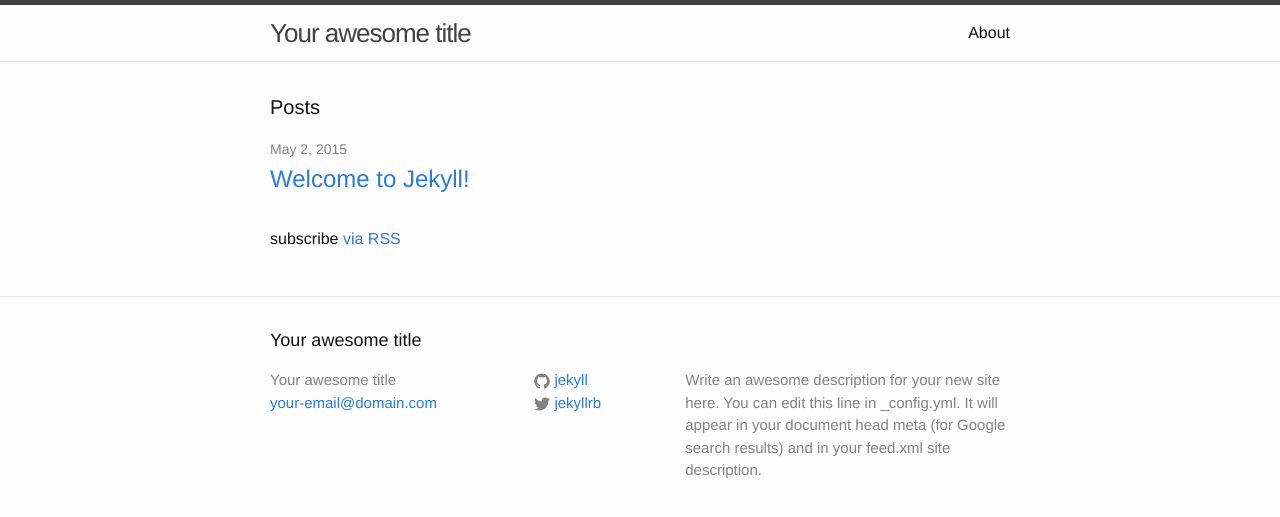
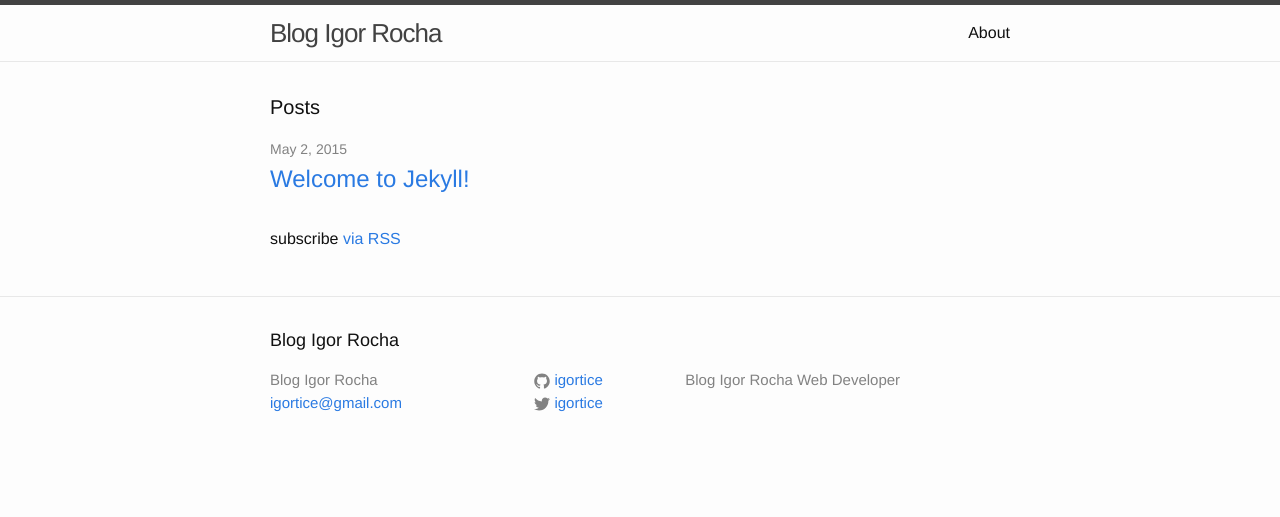
Before and after one commit to igortice/jekyll_teste, a Jekyll site: the page built from index.html, in a window 1280 px wide. Shown: the top 517 px of the page. Built offline with Jekyll 4.4.1, drawn with Linux system fonts in a browser that asks for light colours.

Commit message:
init config

```diff
--- a/_config.yml
+++ b/_config.yml
@@ -1,14 +1,12 @@
 # Site settings
-title: Your awesome title
-email: your-email@domain.com
+title: Blog Igor Rocha
+email: igortice@gmail.com
 description: > # this means to ignore newlines until "baseurl:"
-  Write an awesome description for your new site here. You can edit this
-  line in _config.yml. It will appear in your document head meta (for
-  Google search results) and in your feed.xml site description.
+  Blog Igor Rocha Web Developer
 baseurl: "" # the subpath of your site, e.g. /blog/
 url: "http://yourdomain.com" # the base hostname & protocol for your site
-twitter_username: jekyllrb
-github_username:  jekyll
+twitter_username: igortice
+github_username:  igortice
 
 # Build settings
 markdown: kramdown
```
Also changed, not shown: 1 other file.
